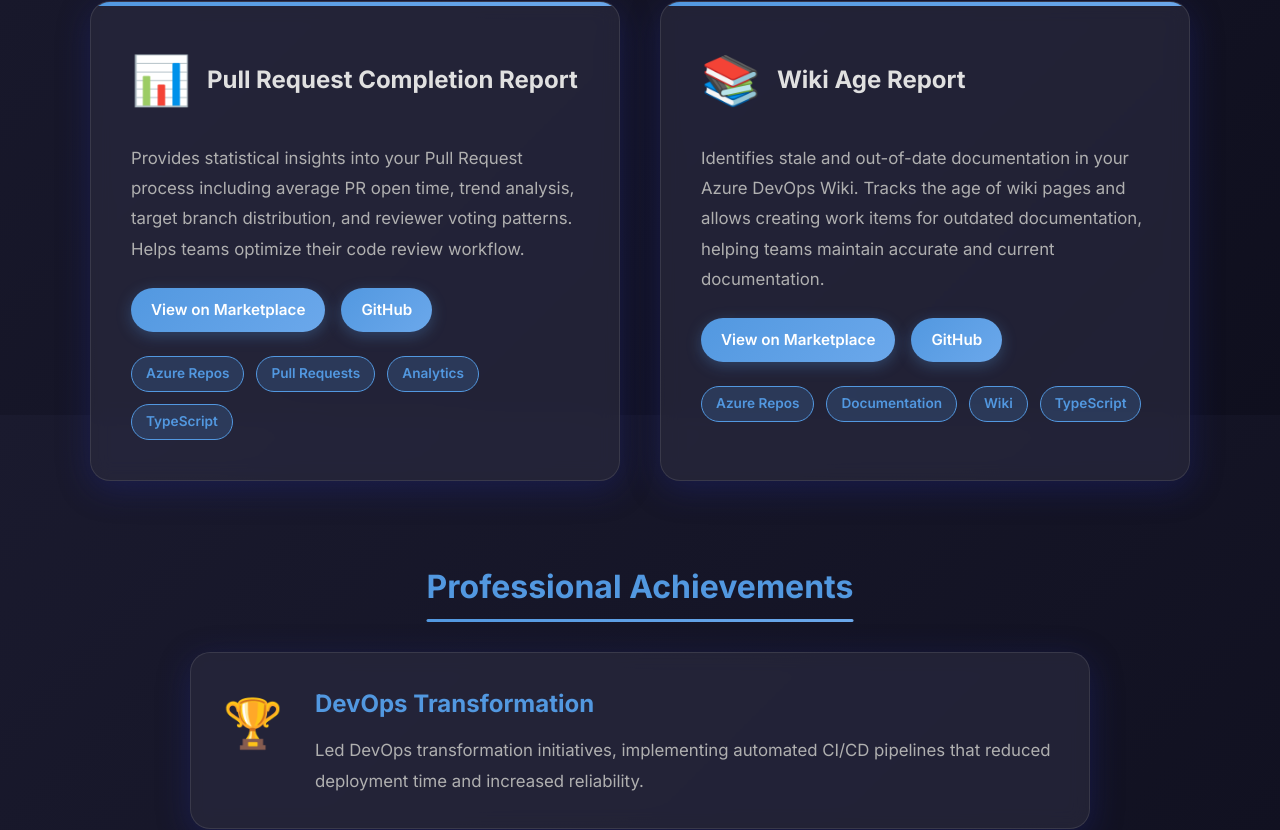
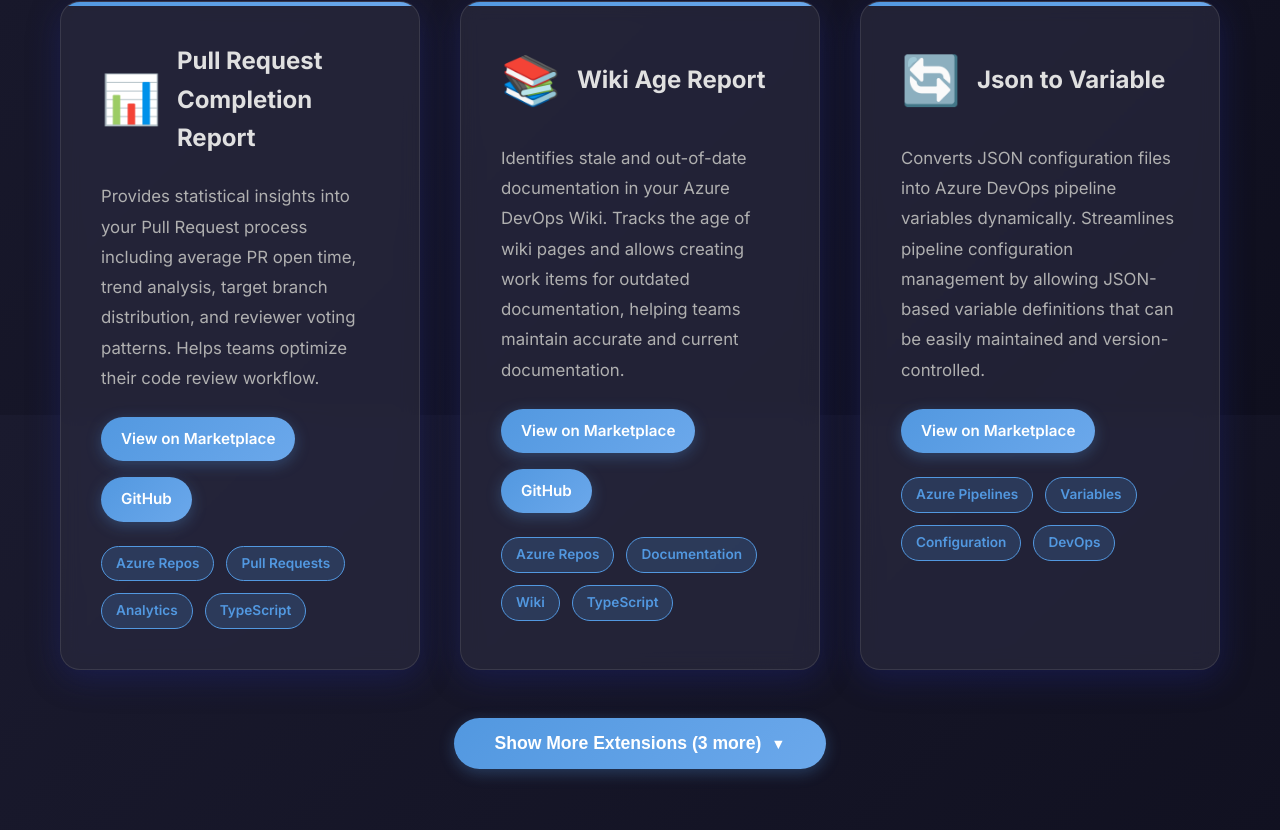
Before and after one commit to jeffpriz/oneluckidev-site, a React (Vite) app: page /accomplishments in a window 1280 px wide. Shown: the part 385-1215 px from the top of the page. Built offline with nearby package versions, Linux system fonts and the light colour scheme.

Commit message:
Add 4 Azure DevOps Marketplace extensions with collapsible layout
Co-authored-by: jeffpriz <10476939+jeffpriz@users.noreply.github.com>

```diff
--- a/src/pages/Accomplishments.css
+++ b/src/pages/Accomplishments.css
@@ -38,8 +38,20 @@
   display: grid;
   grid-template-columns: repeat(auto-fit, minmax(320px, 1fr));
   gap: 2.5rem;
-  max-width: 1100px;
+  max-width: 1400px;
   margin: 0 auto;
+}
+
+@media (min-width: 1200px) {
+  .projects-grid {
+    grid-template-columns: repeat(3, 1fr);
+  }
+}
+
+@media (min-width: 768px) and (max-width: 1199px) {
+  .projects-grid {
+    grid-template-columns: repeat(2, 1fr);
+  }
 }
 
 .project-card {
@@ -196,6 +208,45 @@
   font-size: 1.05rem;
 }
 
+.show-more-container {
+  text-align: center;
+  margin-top: 3rem;
+}
+
+.show-more-btn {
+  background: var(--gradient-secondary);
+  color: white;
+  border: none;
+  padding: 15px 40px;
+  border-radius: 50px;
+  font-size: 1.1rem;
+  font-weight: 600;
+  cursor: pointer;
+  transition: all 0.3s ease;
+  box-shadow: 0 4px 15px rgba(82, 152, 224, 0.3);
+  display: inline-flex;
+  align-items: center;
+  gap: 10px;
+}
+
+.show-more-btn:hover {
+  transform: translateY(-3px);
+  box-shadow: 0 6px 25px rgba(82, 152, 224, 0.5);
+}
+
+.show-more-btn:active {
+  transform: translateY(-1px);
+}
+
+.show-more-btn .arrow {
+  font-size: 0.9rem;
+  transition: transform 0.3s ease;
+}
+
+.show-more-btn:hover .arrow {
+  transform: translateY(2px);
+}
+
 @media (max-width: 768px) {
   .projects-grid {
     grid-template-columns: 1fr;
@@ -207,6 +258,11 @@
 
   .achievement-item {
     padding: 1.5rem;
+  }
+
+  .show-more-btn {
+    padding: 12px 30px;
+    font-size: 1rem;
   }
 }
 
--- a/src/pages/Accomplishments.tsx
+++ b/src/pages/Accomplishments.tsx
@@ -1,6 +1,62 @@
+import { useState } from 'react'
 import './Accomplishments.css'
 
 const Accomplishments = () => {
+  const [showAllExtensions, setShowAllExtensions] = useState(false)
+
+  const extensions = [
+    {
+      icon: "📊",
+      title: "Pull Request Completion Report",
+      description: "Provides statistical insights into your Pull Request process including average PR open time, trend analysis, target branch distribution, and reviewer voting patterns. Helps teams optimize their code review workflow.",
+      marketplaceUrl: "https://marketplace.visualstudio.com/items?itemName=OneLuckiDev.prApprovalReport",
+      githubUrl: "https://github.com/jeffpriz/devops-pr-stats",
+      tags: ["Azure Repos", "Pull Requests", "Analytics", "TypeScript"]
+    },
+    {
+      icon: "📚",
+      title: "Wiki Age Report",
+      description: "Identifies stale and out-of-date documentation in your Azure DevOps Wiki. Tracks the age of wiki pages and allows creating work items for outdated documentation, helping teams maintain accurate and current documentation.",
+      marketplaceUrl: "https://marketplace.visualstudio.com/items?itemName=OneLuckiDev.wikiAge",
+      githubUrl: "https://github.com/jeffpriz/ado-wiki-age-report",
+      tags: ["Azure Repos", "Documentation", "Wiki", "TypeScript"]
+    },
+    {
+      icon: "🔄",
+      title: "Json to Variable",
+      description: "Converts JSON configuration files into Azure DevOps pipeline variables dynamically. Streamlines pipeline configuration management by allowing JSON-based variable definitions that can be easily maintained and version-controlled.",
+      marketplaceUrl: "https://marketplace.visualstudio.com/items?itemName=OneLuckiDev.json2variable",
+      githubUrl: null,
+      tags: ["Azure Pipelines", "Variables", "Configuration", "DevOps"]
+    },
+    {
+      icon: "⏱️",
+      title: "Work Item Flow Efficiency",
+      description: "Analyzes work item flow metrics and calculates efficiency scores based on time spent in active vs. waiting states. Helps identify bottlenecks and optimize team workflow by measuring the ratio of value-added time to total cycle time.",
+      marketplaceUrl: "https://marketplace.visualstudio.com/items?itemName=OneLuckiDev.wiTimeReport",
+      githubUrl: null,
+      tags: ["Azure Boards", "Work Items", "Analytics", "Agile"]
+    },
+    {
+      icon: "🧪",
+      title: "Release Web Smoke Test",
+      description: "Automated smoke testing task for release pipelines that validates web application health after deployment. Performs HTTP requests to verify endpoints are responding correctly, ensuring basic functionality before proceeding with the release.",
+      marketplaceUrl: "https://marketplace.visualstudio.com/items?itemName=OneLuckiDev.release-web-smoke-test-task",
+      githubUrl: null,
+      tags: ["Azure Pipelines", "Testing", "Releases", "Quality Assurance"]
+    },
+    {
+      icon: "📦",
+      title: "Nuspec NuGet Dependency Update",
+      description: "Automates the process of updating NuGet package references in .nuspec files. Ensures dependency versions stay current and consistent across projects, reducing manual maintenance and preventing version conflicts.",
+      marketplaceUrl: "https://marketplace.visualstudio.com/items?itemName=OneLuckiDev.nuspec-reference-update",
+      githubUrl: null,
+      tags: ["NuGet", "Dependencies", "Build", ".NET"]
+    }
+  ]
+
+  const displayedExtensions = showAllExtensions ? extensions : extensions.slice(0, 3)
+
   return (
     <section className="accomplishments">
       <div className="container">
@@ -9,61 +65,54 @@ const Accomplishments = () => {
         <div className="accomplishment-category">
           <h3 className="category-title">Azure DevOps Marketplace Extensions</h3>
           <div className="projects-grid">
-            <div className="project-card">
+            {displayedExtensions.map((ext, index) => (
+              <div key={index} className="project-card">
                 <div className="project-header">
-                <div className="project-icon">📊</div>
-                <h4>Pull Request Completion Report</h4>
+                  <div className="project-icon">{ext.icon}</div>
+                  <h4>{ext.title}</h4>
                 </div>
-              <p>
-                Provides statistical insights into your Pull Request process including average PR open time,
-                trend analysis, target branch distribution, and reviewer voting patterns. Helps teams optimize
-                their code review workflow.
-              </p>
+                <p>{ext.description}</p>
                 <div className="project-links">
-                <a href="https://marketplace.visualstudio.com/items?itemName=OneLuckiDev.prApprovalReport"
+                  <a href={ext.marketplaceUrl}
                      target="_blank" rel="noopener noreferrer" className="project-link">
                     View on Marketplace
                   </a>
-                <a href="https://github.com/jeffpriz/devops-pr-stats"
+                  {ext.githubUrl && (
+                    <a href={ext.githubUrl}
                        target="_blank" rel="noopener noreferrer" className="project-link">
                       GitHub
                     </a>
+                  )}
                 </div>
                 <div className="project-tags">
-                <span className="tag">Azure Repos</span>
-                <span className="tag">Pull Requests</span>
-                <span className="tag">Analytics</span>
-                <span className="tag">TypeScript</span>
+                  {ext.tags.map((tag, tagIndex) => (
+                    <span key={tagIndex} className="tag">{tag}</span>
+                  ))}
                 </div>
               </div>
-            <div className="project-card">
-              <div className="project-header">
-                <div className="project-icon">📚</div>
-                <h4>Wiki Age Report</h4>
+            ))}
           </div>
-              <p>
-                Identifies stale and out-of-date documentation in your Azure DevOps Wiki. Tracks the age of
-                wiki pages and allows creating work items for outdated documentation, helping teams maintain
-                accurate and current documentation.
-              </p>
-              <div className="project-links">
-                <a href="https://marketplace.visualstudio.com/items?itemName=OneLuckiDev.wikiAge"
-                   target="_blank" rel="noopener noreferrer" className="project-link">
-                  View on Marketplace
-                </a>
-                <a href="https://github.com/jeffpriz/ado-wiki-age-report"
-                   target="_blank" rel="noopener noreferrer" className="project-link">
-                  GitHub
-                </a>
+
+          {extensions.length > 3 && (
+            <div className="show-more-container">
+              <button
+                className="show-more-btn"
+                onClick={() => setShowAllExtensions(!showAllExtensions)}
+              >
+                {showAllExtensions ? (
+                  <>
+                    <span>Show Less</span>
+                    <span className="arrow">▲</span>
+                  </>
+                ) : (
+                  <>
+                    <span>Show More Extensions ({extensions.length - 3} more)</span>
+                    <span className="arrow">▼</span>
+                  </>
+                )}
+              </button>
             </div>
-              <div className="project-tags">
-                <span className="tag">Azure Repos</span>
-                <span className="tag">Documentation</span>
-                <span className="tag">Wiki</span>
-                <span className="tag">TypeScript</span>
-              </div>
-            </div>
-          </div>
+          )}
         </div>
 
         <div className="accomplishment-category">
```
Lines whose indentation alone changed are shown as unchanged.
